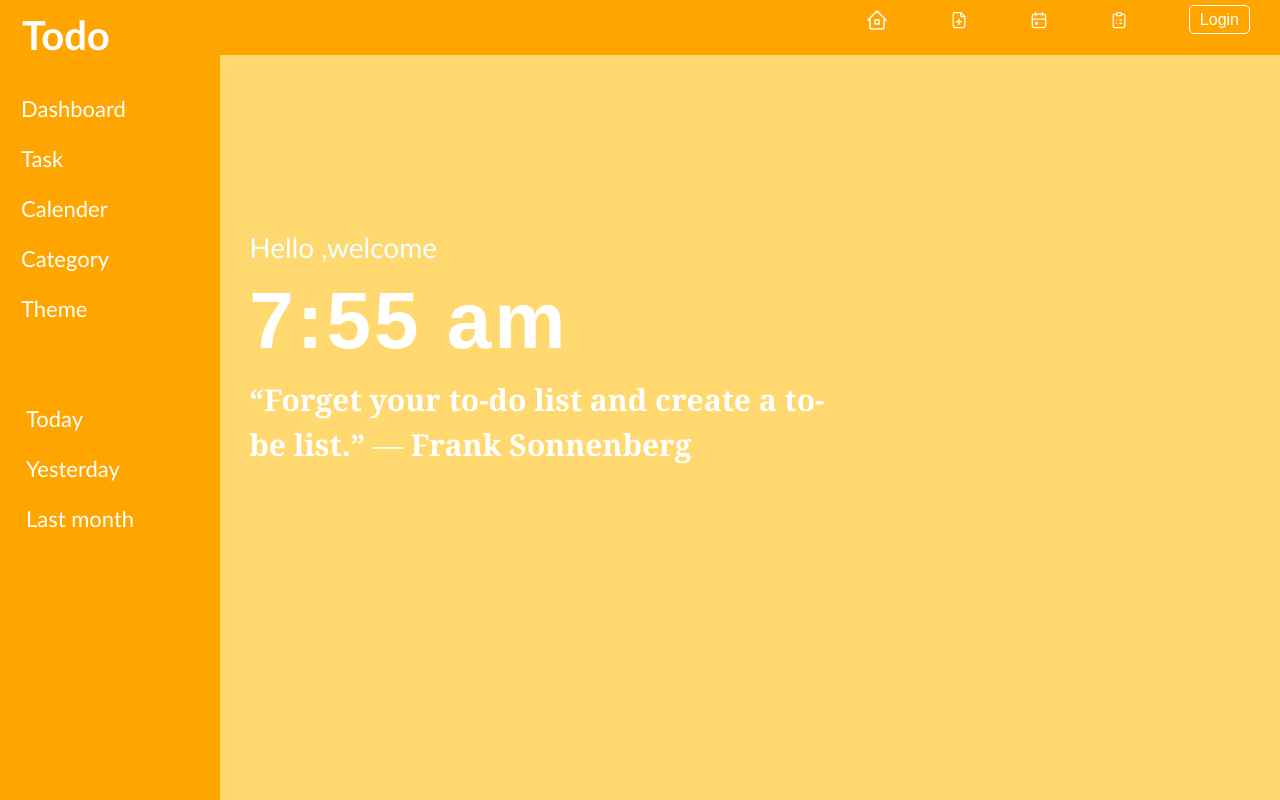
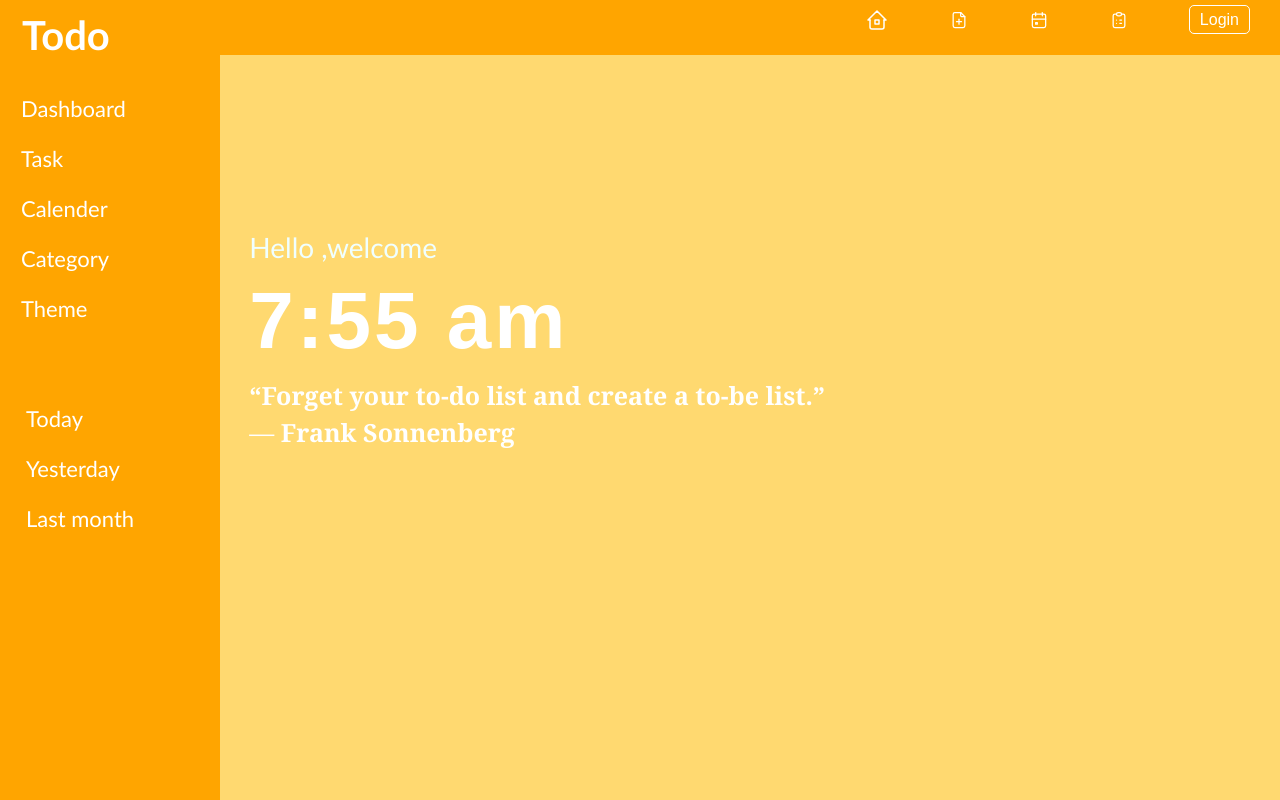
Before and after one commit to iamaswathisnair/originalprjct-aswathi, a Django app: page / in a window 1280 px wide. Run offline with Django 3.2, Linux system fonts and the light colour scheme; data comes from the database, SQL or seed files in the repository.

Commit message:
ADDING CHANGES

```diff
--- a/todoapp/page_app/static/css/home.css
+++ b/todoapp/page_app/static/css/home.css
@@ -19,7 +19,7 @@ h6 {
   color: white;
 }
 .p-tag {
-  font-size: 30px;
+  font-size: 25px;
   font-family: Cambria, Cochin, Georgia, Times, "Times New Roman", serif;
   font-weight: bold;
   height: 200px;
--- a/todoapp/page_app/static/css/style.css
+++ b/todoapp/page_app/static/css/style.css
@@ -1,9 +1,7 @@
 .navbar-brand {
   font-size: 40px;
-  margin-top: -16px;
   font-family: "Gill Sans", "Gill Sans MT", Calibri, "Trebuchet MS", sans-serif;
   font-weight: 900;
-  /* background-color: darkgreen; */
 }
 
 body {
@@ -13,7 +11,6 @@ body {
 
 h6 {
   color: red;
-  /* margin-top:10px; */
   font-family: Impact, Haettenschweiler, "Arial Narrow Bold", sans-serif;
 }
 
@@ -47,7 +44,6 @@ h3 {
   display: flex;
   list-style-type: none;
   align-items: center;
-  height: 60px;
 }
 
 .navbar-cls li {
@@ -94,7 +90,6 @@ h3 {
 }
 
 .nav-item a svg {
-  margin-top: -50px;
   margin-right: 30px;
   margin-left: 38px;
 }
```
